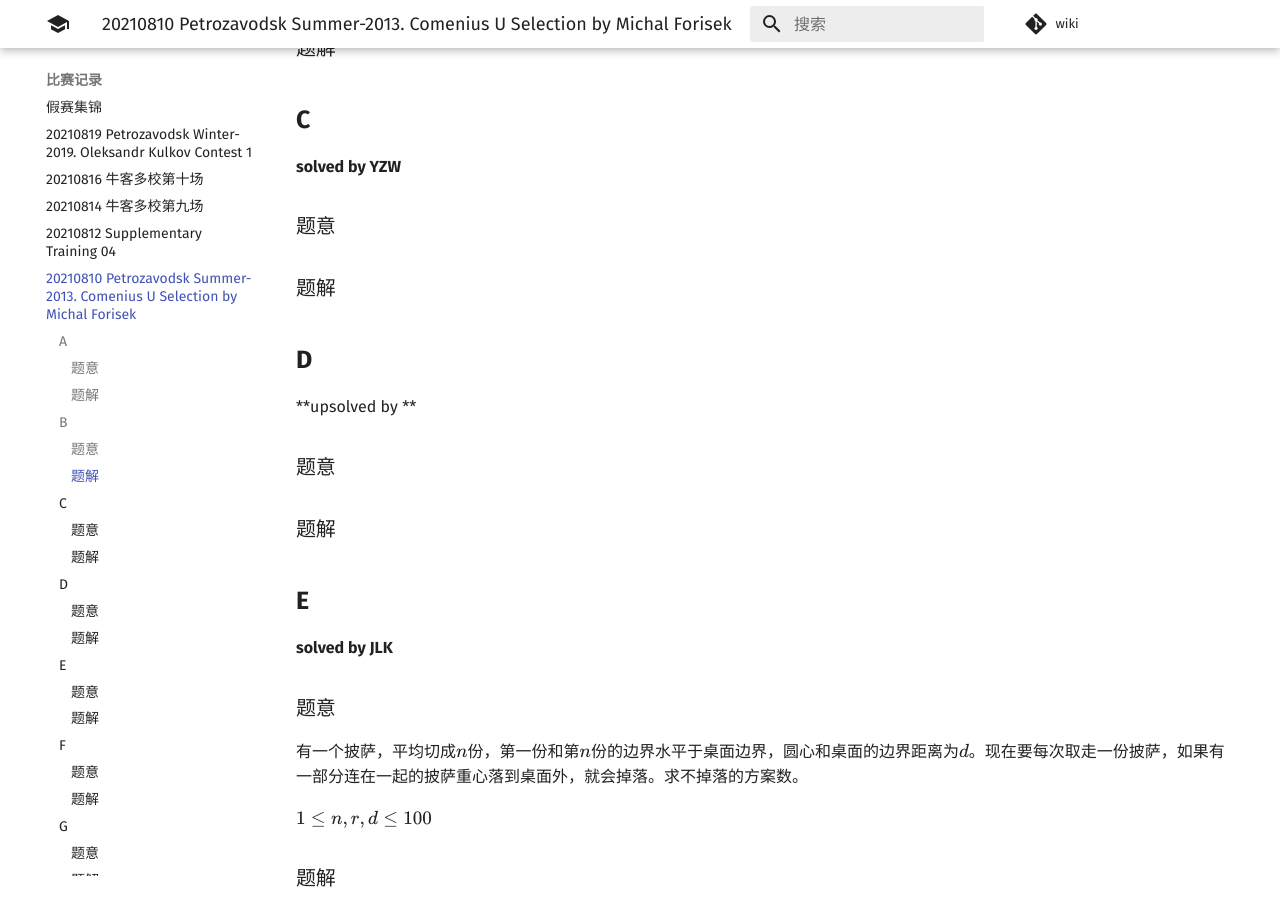
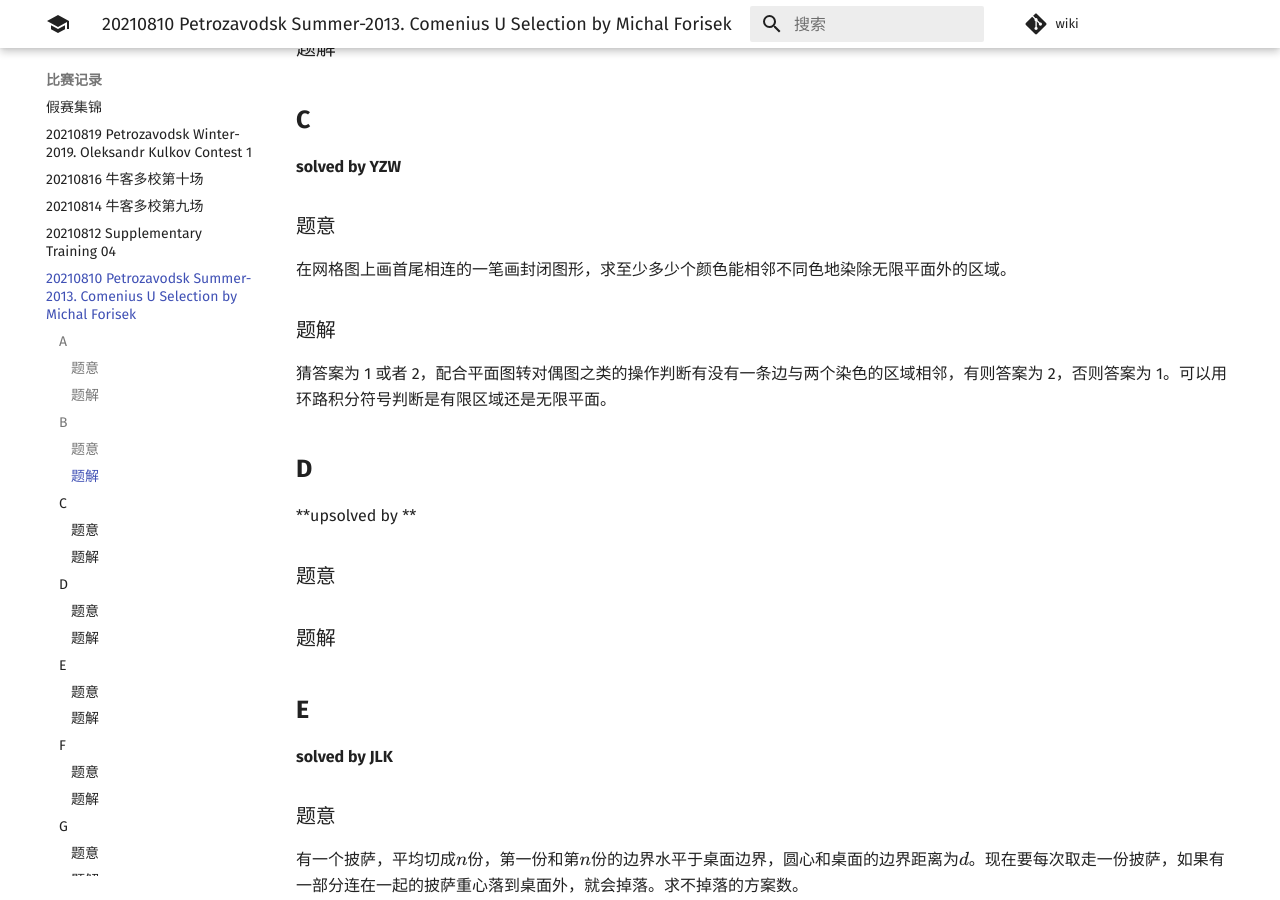
Before and after one commit to PoorMath/PoorMath.github.io, an MkDocs documentation site: the page built from docs/contest/20210810 Petrozavodsk Summer-2013. Comenius U Selection by Michal Forisek.md, in a window 1280 px wide and 900 px high, scrolled down 1004 px. Built offline with MkDocs 1.6.1 and Material for MkDocs 9.7.7, drawn with Linux system fonts in a browser that asks for light colours; comment, search, counter and statistics services are not loaded.

Commit message:
Update 20210810 Petrozavodsk Summer-2013. Comenius U Selection by Michal Forisek.md

```diff
--- a/docs/contest/20210810 Petrozavodsk Summer-2013. Comenius U Selection by Michal Forisek.md
+++ b/docs/contest/20210810 Petrozavodsk Summer-2013. Comenius U Selection by Michal Forisek.md
@@ -40,11 +40,11 @@
 
 ### 题意
 
-
+在网格图上画首尾相连的一笔画封闭图形，求至少多少个颜色能相邻不同色地染除无限平面外的区域。
 
 ### 题解
 
-
+猜答案为 1 或者 2，配合平面图转对偶图之类的操作判断有没有一条边与两个染色的区域相邻，有则答案为 2，否则答案为 1。可以用环路积分符号判断是有限区域还是无限平面。
 
 ## **D**
 
@@ -96,11 +96,11 @@ $O(n^3)$
 
 ### 题意
 
-
+解非满秩四元线性方程组。
 
 ### 题解
 
-
+推式子即可。
 
 ## **H**
 
```
